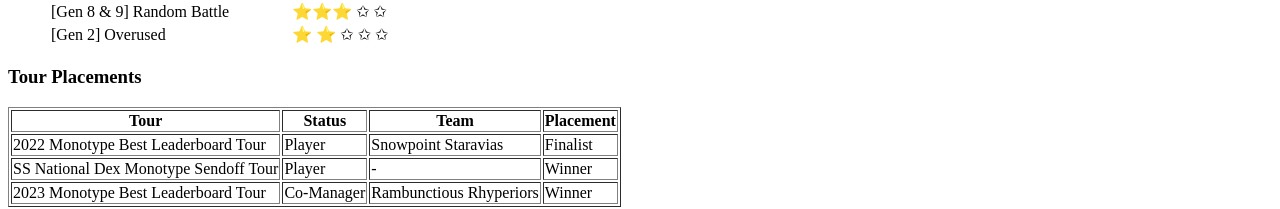
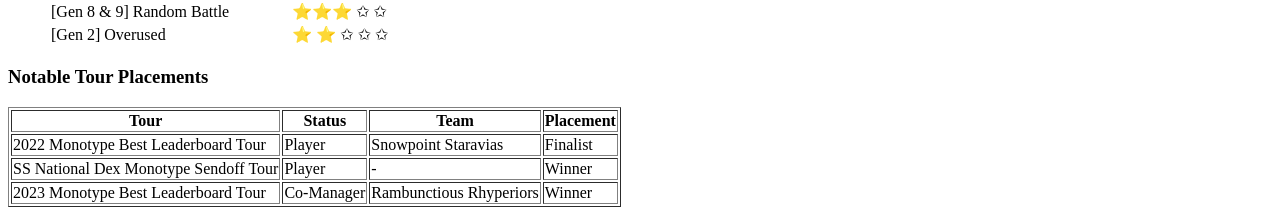
Before and after one commit to alotofnekos/cv, a plain HTML site: page index.html in a window 1280 px wide. Shown: the part 581-790 px from the top of the page. Drawn offline with Linux system fonts and the light colour scheme.

Commit message:
Update index.html

```diff
--- a/index.html
+++ b/index.html
@@ -49,7 +49,7 @@
         </tr>
     </table>
     </blockquote>
-    <h3>Tour Placements</h3>
+    <h3>Notable Tour Placements</h3>
     <table border="1">
         <thead>
             <tr>
```
